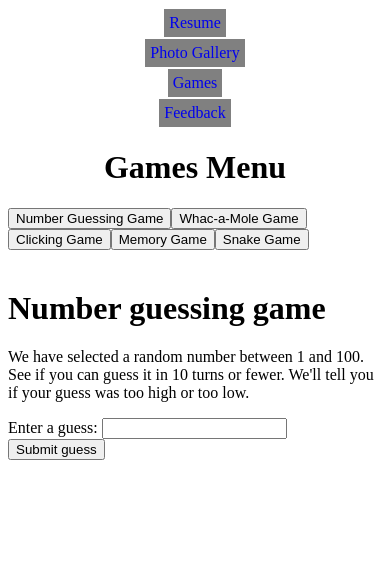
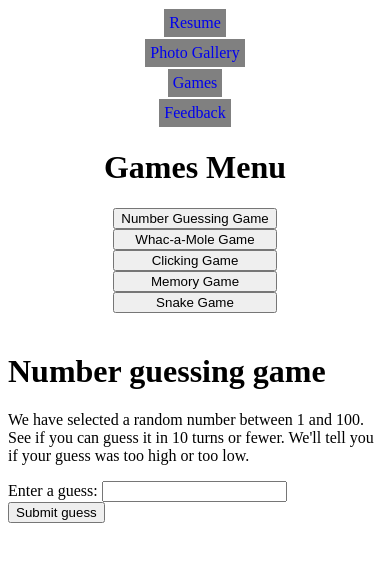
Before and after one commit to aslyons15/csce464-ava-lyons, a React (Create React App) app: page /games in a window 390 px wide. Shown: the top 562 px of the page. Built offline with nearby package versions, Linux system fonts and the light colour scheme.

Commit message:
Fix media css

```diff
--- a/src/CSCE464Final.css
+++ b/src/CSCE464Final.css
@@ -64,7 +64,15 @@ nav {
   nav {
     flex-direction: column;
   }
+
 }
+
+@media screen and (max-width:600px) {
+  .game-choice {
+    flex-direction: column;
+  }
+}
+
 
 .nav_container {
   display: flex;
@@ -177,7 +185,7 @@ a:hover {
 }
 
 .game-choice {
-  flex-direction: row;
+  display: flex;
   margin-bottom: 5%;
 }
 
--- a/src/Games.js
+++ b/src/Games.js
@@ -577,8 +577,6 @@ function SnakeGame() {
             const y = Math.floor(index / GRID_SIZE);
             const isSnakeSegment = snake.some((segment) => segment.x === x && segment.y === y);
             const isFood = food.x === x && food.y === y;
-            console.log('x:', x, 'y:', y);
-            console.log('Snake segments:', snake);
 
             return (
               <div
```
